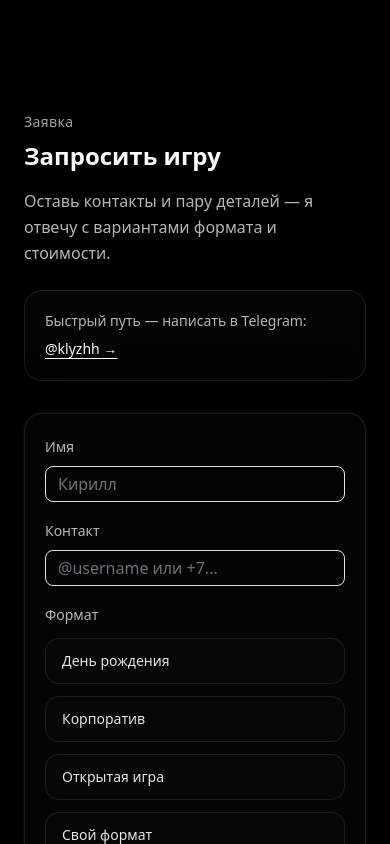
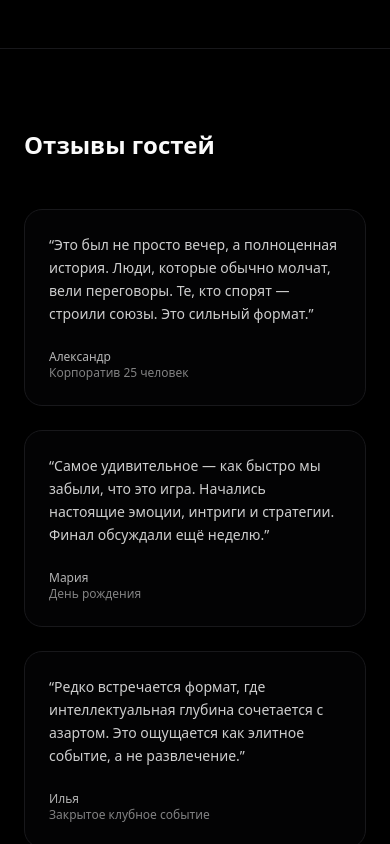
Before and after one commit to Lyzhenkoff/hs-game, a Next.js app: page / in a window 390 px wide. Shown: the part 4520-5364 px from the top of the page. Built offline with nearby package versions, Linux system fonts and the light colour scheme.

Commit message:
remove next-auth client usage

```diff
--- a/app/page.tsx
+++ b/app/page.tsx
@@ -6,7 +6,7 @@ import HeroCarouselBackground from "../components/site/HeroCarouselBackground";
 import RequestGameForm from "../components/site/RequestGameForm";
 import FactionsSection from "@/components/site/FactionsSection";
 import AuthButtons from "@/components/site/AuthButtons";
-
+import TestimonialsSection from "@/components/site/TestimonialsSection";
 
 export default function Home() {
   return (
@@ -41,7 +41,7 @@ export default function Home() {
           <AnimatedSection id="calendar">
           <CalendarPoster />
               <FactionsSection />
-
+              <TestimonialsSection />
           </AnimatedSection>
           <RequestGameForm />
 
--- /dev/null
+++ b/components/site/TestimonialsSection.tsx
@@ -0,0 +1,55 @@
+"use client";
+
+import { motion } from "framer-motion";
+
+const testimonials = [
+    {
+        name: "Александр",
+        role: "Корпоратив 25 человек",
+        text: "Это был не просто вечер, а полноценная история. Люди, которые обычно молчат, вели переговоры. Те, кто спорят — строили союзы. Это сильный формат.",
+    },
+    {
+        name: "Мария",
+        role: "День рождения",
+        text: "Самое удивительное — как быстро мы забыли, что это игра. Начались настоящие эмоции, интриги и стратегии. Финал обсуждали ещё неделю.",
+    },
+    {
+        name: "Илья",
+        role: "Закрытое клубное событие",
+        text: "Редко встречается формат, где интеллектуальная глубина сочетается с азартом. Это ощущается как элитное событие, а не развлечение.",
+    },
+];
+
+export default function TestimonialsSection() {
+    return (
+        <section className="border-t border-zinc-900 bg-black">
+            <div className="mx-auto max-w-6xl px-6 py-20">
+                <h2 className="text-2xl md:text-4xl font-semibold mb-12">
+                    Отзывы гостей
+                </h2>
+
+                <div className="grid gap-6 md:grid-cols-3">
+                    {testimonials.map((t, index) => (
+                        <motion.div
+                            key={index}
+                            initial={{ opacity: 0, y: 20 }}
+                            whileInView={{ opacity: 1, y: 0 }}
+                            viewport={{ once: true, amount: 0.2 }}
+                            transition={{ duration: 0.6, delay: index * 0.1 }}
+                            className="rounded-2xl border border-zinc-900 bg-zinc-950/40 p-6 backdrop-blur-sm"
+                        >
+                            <p className="text-sm text-white/80 leading-relaxed">
+                                “{t.text}”
+                            </p>
+
+                            <div className="mt-6 text-xs text-white/50">
+                                <div className="font-medium text-white/70">{t.name}</div>
+                                <div>{t.role}</div>
+                            </div>
+                        </motion.div>
+                    ))}
+                </div>
+            </div>
+        </section>
+    );
+}
```
